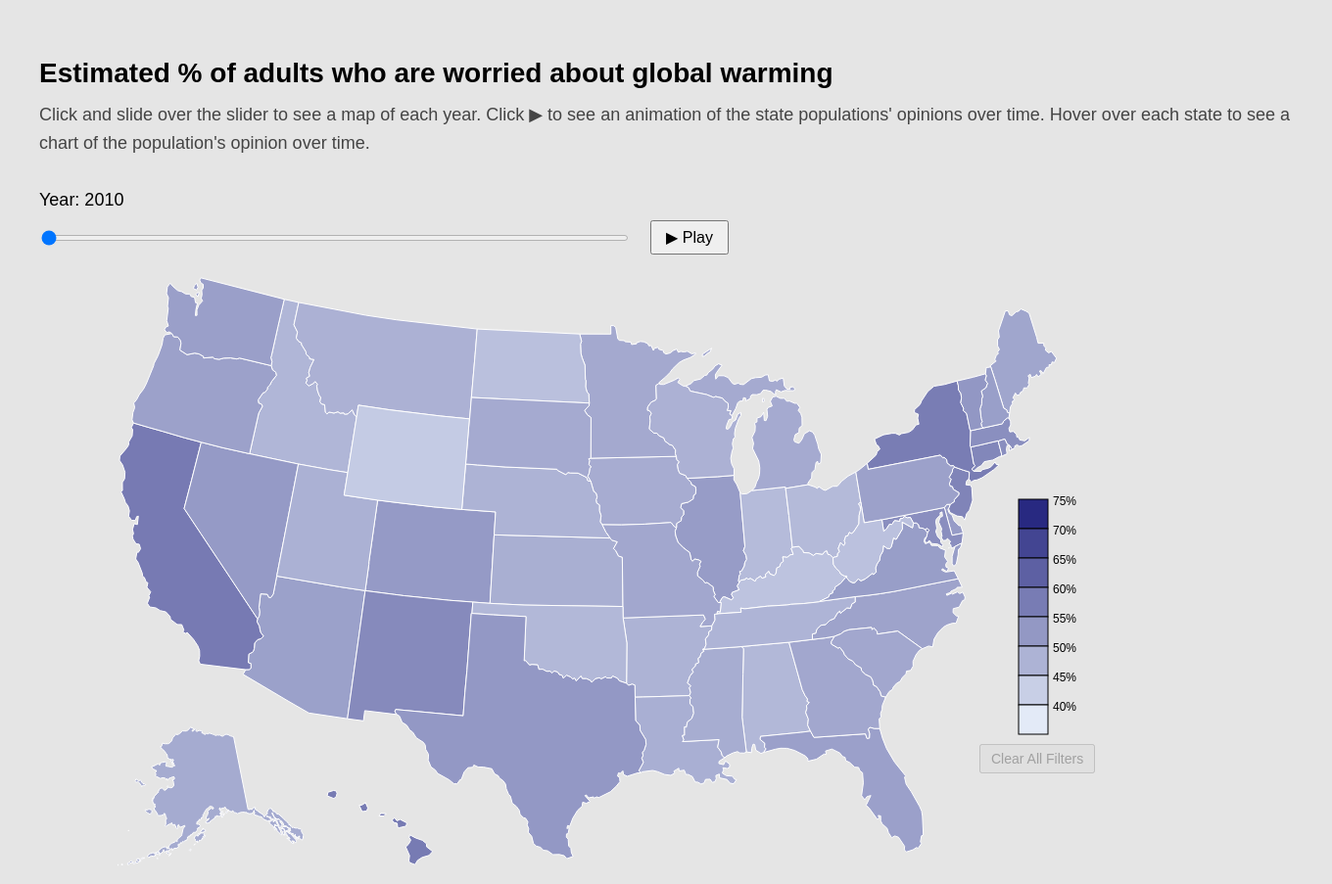
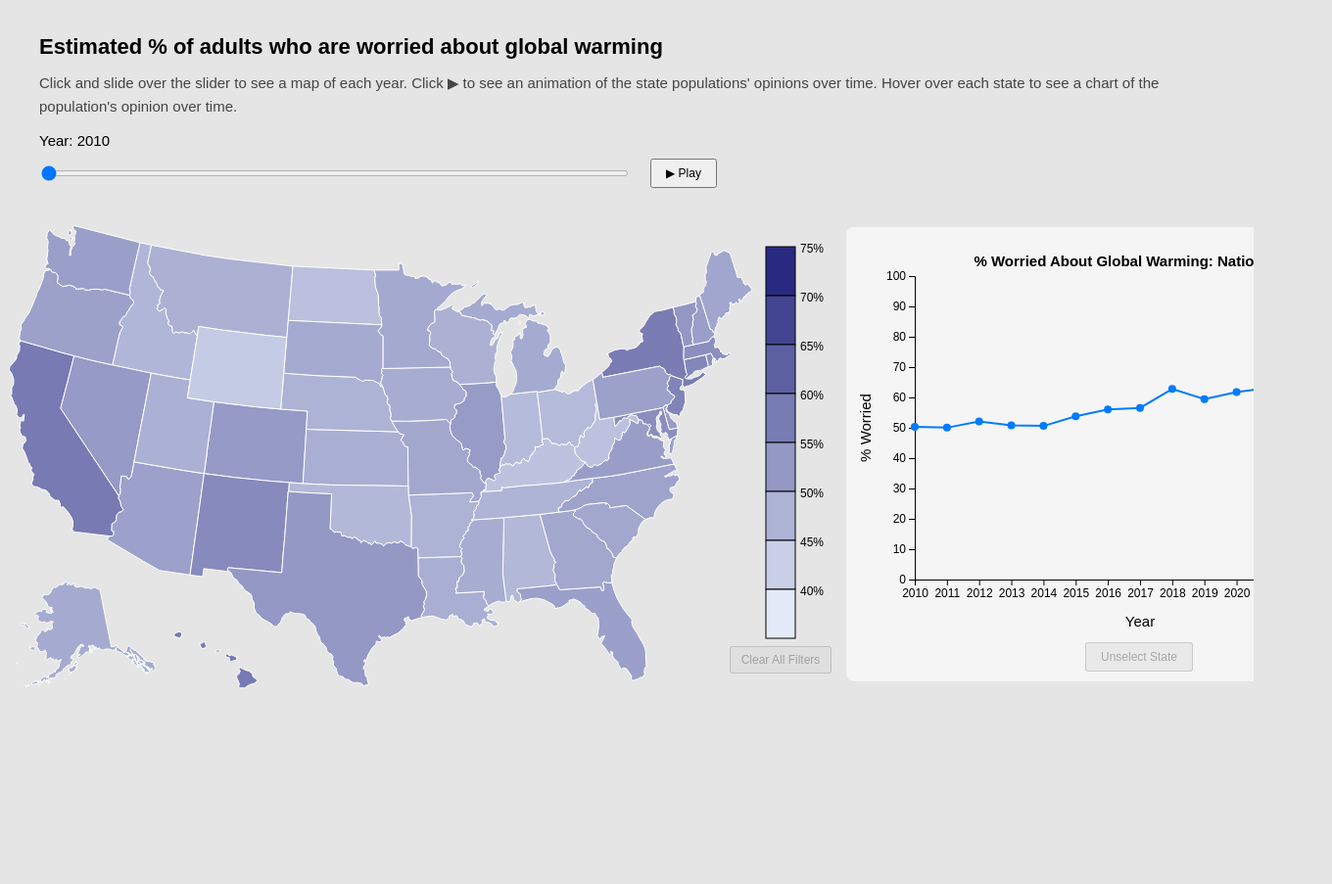
Before and after one commit to samtaylormooredm/Final-Project-CSC361, a plain HTML site: page index.html in a window 1280 px wide. Shown: the top 903 px of the page at 98% size, 1360 px wide, since content can reach past the window. After the commit the page ends 800 px from the top, so only its background shows below. Drawn offline with nearby package versions, Linux system fonts and the light colour scheme.

Commit message:
resizing chart and layout for zoom

```diff
--- a/index.html
+++ b/index.html
@@ -30,7 +30,7 @@
   <!-- Map and Chart Layout -->
   <div class="map-chart-wrapper">
     <div id="map-container">
-      <svg id="map" width="1040" height="620">
+      <svg id="map" width="800" height="500">
         <defs>
           <!-- Softer glow for hover -->
           <filter id="hover-glow">
@@ -44,7 +44,12 @@
         </defs>
       </svg>
     </div>
+    <div id="legend-container">
+      <!-- Legend will go here using D3 -->
+    </div>
     <div id="line-chart-container">
+      <!-- Line chart renders here -->
+    </div>
     </div>
   </div>
 
--- a/main.js
+++ b/main.js
@@ -1,9 +1,10 @@
-var width = 960;
-var height = 600;
+var width = 700;
+var height = 500;
 var lowColor = '#f0f8ff';
 var highColor = '#000068';
 var svg = d3.select("#map");
-var projection = d3.geoAlbersUsa().translate([width / 2, height / 2]).scale([1325]);
+var projection = d3.geoAlbersUsa().translate([width / 1.85, height / 1.9]).scale([1050]);
+
 
 var path = d3.geoPath().projection(projection);
 var tooltip = d3.select("#tooltip");
@@ -184,19 +185,23 @@ d3.csv("climate_worried_by_state.csv", function(dataRaw) {
 
     // Vertical Legend scaled to match map height
     const legendBins = d3.range(35, 75, 5).reverse();
-    const legendHeight = 240; // Match map height
+    const legendHeight = 400; // Match map height
     const binHeight = legendHeight / legendBins.length;
 
-    const legendGroup = svg.append("g")
-      .attr("id", "legend")
-      .attr("transform", `translate(${width - 50}, ${height / 2 - legendHeight / 2 + 50})`);
+    const legendSvg = d3.select("#legend-container")
+      .append("svg")
+      .attr("width", 90)
+      .attr("height", 460); // Adjust if needed
+
+const legendGroup = legendSvg.append("g")
+  .attr("transform", `translate(-15, 30)`);
 
     legendBins.forEach((start, i) => {
       const end = start + 5;
       const yPos = i * binHeight;
 
       legendGroup.append("rect")
-        .attr("x", 10)
+        .attr("x", 20)
         .attr("y", yPos)
         .attr("width", 30)
         .attr("height", binHeight)
@@ -254,7 +259,7 @@ d3.csv("climate_worried_by_state.csv", function(dataRaw) {
         });
 
       legendGroup.append("text")
-        .attr("x", 45)
+        .attr("x", 55)
         .attr("y", yPos - 3) // shift closer to the top edge of each bin
         .text(`${end}%`)     // show only the top value
         .style("font-size", "12px")
@@ -262,29 +267,21 @@ d3.csv("climate_worried_by_state.csv", function(dataRaw) {
     });
 
     // Add Clear Filters button
-    svg.append("foreignObject")
-      .attr("x", width - 80)
-      .attr("y", height / 2 + legendHeight / 2 + 60) // just below the legend
-      .attr("width", 130)
-      .attr("height", 40)
-      .append("xhtml:button")
+    d3.select("#legend-container")
+      .append("button")
       .attr("id", "clear-filters-button")
-        .attr("disabled", true)
-        .style("cursor", "not-allowed")
+      .attr("disabled", true)
+      .style("cursor", "not-allowed")
+      .style("padding", "5px 10px")
+      .style("font-size", "12px")
       .text("Clear All Filters")
-      .style("padding", "5px 10px")
-      .style("font-size", "14px")
-      .style("cursor", "pointer")
       .on("click", () => {
         selectedBins.clear();
         d3.selectAll(".legend-bin").classed("active", false);
-
         const sliderValue = +d3.select("#year-slider").property("value");
         currentYear = years[sliderValue];
         updateMap(currentYear);
         d3.select("#year-label").text(`Year: ${currentYear}`);
-
-        // Disable button after clearing
         d3.select("#clear-filters-button")
           .attr("disabled", true)
           .style("cursor", "not-allowed");
@@ -299,7 +296,7 @@ d3.csv("climate_worried_by_state.csv", function(dataRaw) {
 
       // Add "Unselect State" button below the chart
       const margin = { top: 40, right: 30, bottom: 50, left: 60 };
-      const width = 650 - margin.left - margin.right;
+      const width = 550 - margin.left - margin.right;
       const height = 400 - margin.top - margin.bottom;
 
       const svgLine = d3.select("#line-chart-container")
@@ -322,11 +319,11 @@ d3.csv("climate_worried_by_state.csv", function(dataRaw) {
         .attr("transform", `translate(0,${height})`)
         .call(d3.axisBottom(x).tickFormat(d3.format("d")))
         .selectAll("text")
-        .style("font-size", "14px");
+        .style("font-size", "12px");
       svgLine.append("g")
         .call(d3.axisLeft(y))
         .selectAll("text")
-        .style("font-size", "14px");
+        .style("font-size", "12px");
 
       // Blue national average line
       svgLine.append("path")
@@ -433,7 +430,7 @@ svgLine.append("path")
         .attr("x", width / 2)
         .attr("y", -10)
         .attr("text-anchor", "middle")
-        .style("font-size", "18px")
+        .style("font-size", "15px")
         .style("font-weight", "bold")
         .text(`% Worried About Global Warming: ${stateName} vs National Avg`);
 
@@ -441,7 +438,7 @@ svgLine.append("path")
         .attr("x", width / 2)
         .attr("y", height + 48)
         .attr("text-anchor", "middle")
-        .style("font-size", "16px")
+        .style("font-size", "15px")
         .text("Year");
 
       svgLine.append("text")
@@ -449,7 +446,7 @@ svgLine.append("path")
         .attr("y", -45)
         .attr("x", -height / 2)
         .attr("text-anchor", "middle")
-        .style("font-size", "16px")
+        .style("font-size", "15px")
         .text("% Worried");
 
         // Add unselect button outside the SVG (under the chart)
@@ -463,7 +460,7 @@ svgLine.append("path")
         .attr("id", "unselect-button")
         .text("Unselect State")
         .style("padding", "6px 14px")
-        .style("font-size", "14px")
+        .style("font-size", "12px")
         .style("cursor", "pointer")
         .on("click", () => {
           selectedStateName = null;
@@ -491,7 +488,7 @@ svgLine.append("path")
       d3.select("#line-chart-container").html("");
 
       const margin = { top: 40, right: 30, bottom: 50, left: 60 };
-      const width = 650 - margin.left - margin.right;
+      const width = 550 - margin.left - margin.right;
       const height = 400 - margin.top - margin.bottom;
 
       const svgLine = d3.select("#line-chart-container")
@@ -510,12 +507,12 @@ svgLine.append("path")
         .attr("transform", `translate(0,${height})`)
         .call(d3.axisBottom(x).tickFormat(d3.format("d")))
         .selectAll("text")
-        .style("font-size", "14px");
+        .style("font-size", "12px");
 
       svgLine.append("g")
         .call(d3.axisLeft(y))
         .selectAll("text")
-        .style("font-size", "14px");
+        .style("font-size", "12px");
 
       svgLine.append("path")
         .datum(values)
@@ -552,7 +549,7 @@ svgLine.append("path")
         .attr("x", width / 2)
         .attr("y", -10)
         .attr("text-anchor", "middle")
-        .style("font-size", "18px")
+        .style("font-size", "15px")
         .style("font-weight", "bold")
         .text("% Worried About Global Warming: National Avg");
 
@@ -560,7 +557,7 @@ svgLine.append("path")
         .attr("x", width / 2)
         .attr("y", height + 48)
         .attr("text-anchor", "middle")
-        .style("font-size", "16px")
+        .style("font-size", "15px")
         .text("Year");
 
       svgLine.append("text")
@@ -568,7 +565,7 @@ svgLine.append("path")
         .attr("y", -45)
         .attr("x", -height / 2)
         .attr("text-anchor", "middle")
-        .style("font-size", "16px")
+        .style("font-size", "15px")
         .text("% Worried");
 
       d3.select("#line-chart-container")
@@ -582,7 +579,7 @@ svgLine.append("path")
         .text("Unselect State")
         .attr("disabled", true) // disable button when no state is selected
         .style("padding", "6px 14px")
-        .style("font-size", "14px")
+        .style("font-size", "12px")
         .style("cursor", "not-allowed");
     }
 
--- a/styles.css
+++ b/styles.css
@@ -1,3 +1,4 @@
+
 body {
   font: 16px sans-serif;
   background-color: #e2e2e2dc;
@@ -6,30 +7,28 @@ body {
 }
 
 .title-container {
-  padding: 40px 40px 20px 40px; /* Top, Right, Bottom, Left */
-  text-align: left;
-  width: 100%; /* ensures full stretch */
+  padding: 20px 40px 10px 40px; /* Top, Right, Bottom, Left */
 }
 
 .title-container h1 {
-  font-size: 28px;
+  font-size: 22px;
   font-weight: bold;
   margin-bottom: 12px;
 }
 
 .title-container p {
-  font-size: 18px;
+  font-size: 15px;
   color: #444;
   line-height: 1.6;
   max-width: none;
   margin: 0;
   margin-bottom: 24px
+
 }
 
 .controls {
   padding: 0 40px;
-  margin-top: -10px;
-  text-align: left;
+  margin-top: -20px;
 }
 
 .slider-container {
@@ -46,12 +45,12 @@ input[type="range"] {
 
 button {
   padding: 6px 14px;
-  font-size: 16px;
+  font-size: 12px;
   cursor: pointer;
 }
 
 #year-label {
-  font-size: 18px;
+  font-size: 15px;
   margin-bottom: 10px;
 }
 
@@ -62,7 +61,7 @@ button {
   background: white;
   border: 1px solid #ccc;
   border-radius: 4px;
-  font-size: 14px;
+  font-size: 12px;
   pointer-events: none;
 }
 
@@ -84,25 +83,48 @@ path {
 
 .map-chart-wrapper {
   display: flex;
-  flex-wrap: wrap;
-  justify-content: center;
+  flex-wrap: nowrap;
+  justify-content: flex-start;
   align-items: flex-start;
-  padding: 20px;
-  max-width: 100%;
+  padding: 10px 10px;
+  gap: 2px;
+  max-width: 100vw; /* Use entire viewport width */
+  overflow-x: auto;  /* Scroll if it overflows on smaller screens */
   box-sizing: border-box;
+}
+
+#map-container {
+  flex-shrink: 0;
+}
+#legend-container {
+  width: 80px;  /* match new SVG width */
+  padding-top: 20px;
+  display: flex;
+  flex-direction: column;
+  align-items: center;
+  margin-left: -30px;
+  gap: 8px;
+}
+
+#clear-filters-button {
+  width: auto;
+  white-space: nowrap; /* prevents button text wrapping */
+  text-align: center;
+  margin-top: -30px;     /* moves it upward */
+  margin-left: -50px;    /* shifts it to the left */
 }
 
 
 /* Resize line chart area */
 #line-chart-container {
+  flex-grow: 1;
   background-color: #f5f5f5;
   border-radius: 8px;
-  padding: 20px;
-  margin-top: 100px;
-  margin-left: 0;
+  margin-top: 30px;
+  padding: 10px;
   height: auto;
-  width: 100%;
-  max-width: 700px;
+  max-height: 480px;
+  max-width: 550px;
   box-sizing: border-box;
 }
 
@@ -110,6 +132,8 @@ path {
   position: static;
   margin-top: 20px;
   font-size: 16px;
+  margin-top: 10px;     /* moves it upward */
+  margin-left: 20px;    /* shifts it to the left */
 }
 
 path.selected {
```
